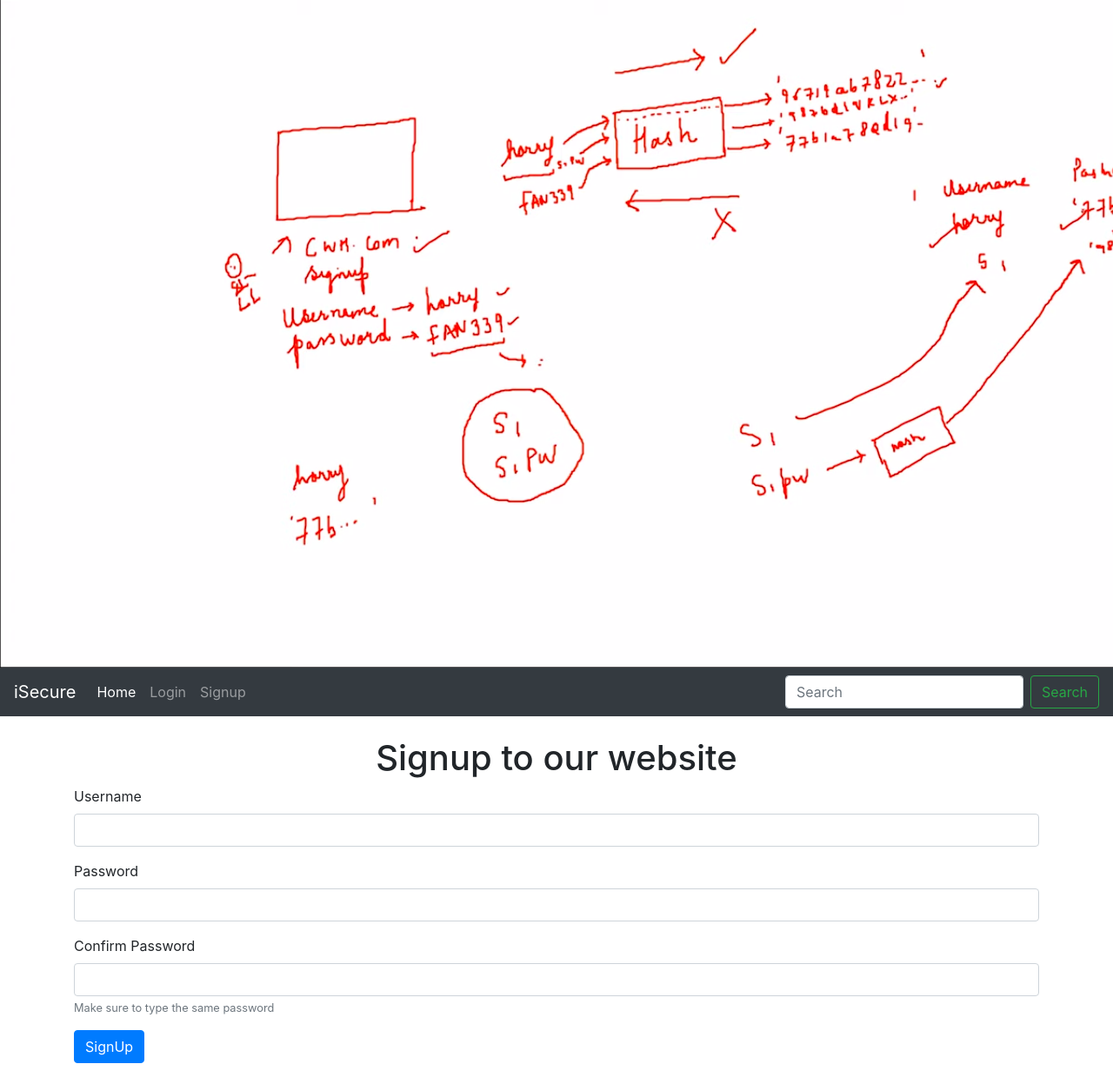
After one commit to devrath-rana23/CodeWithHarryPhp, a PHP site: page /phpByCodeWithHarry/40to46LoginForm/loginsystem/signup.php in a window 1280 px wide; the page is wider, and only the part inside the window is pictured. The commit adds this page. Shown: that part at 87% size. Run offline with PHP 8.4, Linux system fonts and the light colour scheme.

Commit message:
Login form

```diff
--- /dev/null
+++ b/40to46LoginForm/loginsystem/signup.php
@@ -0,0 +1,99 @@
+<?php
+$showAlert = false;
+$showError = false;
+if($_SERVER["REQUEST_METHOD"] == "POST"){
+    include '../partials/_dbconnect.php';
+    $username = $_POST["username"];
+    $password = $_POST["password"];
+    $cpassword = $_POST["cpassword"];
+    // $exists=false;
+
+    // Check whether this username exists
+    $existSql = "SELECT * FROM `users` WHERE username = '$username'";
+    $result = mysqli_query($conn, $existSql);
+    $numExistRows = mysqli_num_rows($result);
+    if($numExistRows > 0){
+        // $exists = true;
+        $showError = "Username Already Exists";
+    }
+    else{
+        // $exists = false;
+        if(($password == $cpassword)){
+            $hash = password_hash($password, PASSWORD_DEFAULT);
+            $sql = "INSERT INTO `users` ( `username`, `password`, `dt`) VALUES ('$username', '$hash', current_timestamp())";
+            $result = mysqli_query($conn, $sql);
+            if ($result){
+                $showAlert = true;
+            }
+        }
+        else{
+            $showError = "Passwords do not match";
+        }
+    }
+}
+
+?>
+
+<!doctype html>
+<html lang="en">
+  <head>
+    <!-- Required meta tags -->
+    <meta charset="utf-8">
+    <meta name="viewport" content="width=device-width, initial-scale=1, shrink-to-fit=no">
+
+    <!-- Bootstrap CSS -->
+    <link rel="stylesheet" href="https://stackpath.bootstrapcdn.com/bootstrap/4.4.1/css/bootstrap.min.css" integrity="sha384-Vkoo8x4CGsO3+Hhxv8T/Q5PaXtkKtu6ug5TOeNV6gBiFeWPGFN9MuhOf23Q9Ifjh" crossorigin="anonymous">
+
+    <title>SignUp</title>
+  </head>
+  <body>
+  <img src="../../password.png" alt="" srcset="">
+    <?php require '../partials/_nav.php' ?>
+    <?php
+    if($showAlert){
+    echo ' <div class="alert alert-success alert-dismissible fade show" role="alert">
+        <strong>Success!</strong> Your account is now created and you can login
+        <button type="button" class="close" data-dismiss="alert" aria-label="Close">
+            <span aria-hidden="true">&times;</span>
+        </button>
+    </div> ';
+    }
+    if($showError){
+    echo ' <div class="alert alert-danger alert-dismissible fade show" role="alert">
+        <strong>Error!</strong> '. $showError.'
+        <button type="button" class="close" data-dismiss="alert" aria-label="Close">
+            <span aria-hidden="true">&times;</span>
+        </button>
+    </div> ';
+    }
+    ?>
+
+    <div class="container my-4">
+     <h1 class="text-center">Signup to our website</h1>
+     <form action="../loginsystem/signup.php" method="post">
+        <div class="form-group">
+            <label for="username">Username</label>
+            <input type="text" maxlength="11" class="form-control" id="username" name="username" aria-describedby="emailHelp">
+
+        </div>
+        <div class="form-group">
+            <label for="password">Password</label>
+            <input type="password" maxlength="23" class="form-control" id="password" name="password">
+        </div>
+        <div class="form-group">
+            <label for="cpassword">Confirm Password</label>
+            <input type="password" class="form-control" id="cpassword" name="cpassword">
+            <small id="emailHelp" class="form-text text-muted">Make sure to type the same password</small>
+        </div>
+
+        <button type="submit" class="btn btn-primary">SignUp</button>
+     </form>
+    </div>
+
+    <!-- Optional JavaScript -->
+    <!-- jQuery first, then Popper.js, then Bootstrap JS -->
+    <script src="https://code.jquery.com/jquery-3.4.1.slim.min.js" integrity="sha384-J6qa4849blE2+poT4WnyKhv5vZF5SrPo0iEjwBvKU7imGFAV0wwj1yYfoRSJoZ+n" crossorigin="anonymous"></script>
+    <script src="https://cdn.jsdelivr.net/npm/popper.js@1.16.0/dist/umd/popper.min.js" integrity="sha384-Q6E9RHvbIyZFJoft+2mJbHaEWldlvI9IOYy5n3zV9zzTtmI3UksdQRVvoxMfooAo" crossorigin="anonymous"></script>
+    <script src="https://stackpath.bootstrapcdn.com/bootstrap/4.4.1/js/bootstrap.min.js" integrity="sha384-wfSDF2E50Y2D1uUdj0O3uMBJnjuUD4Ih7YwaYd1iqfktj0Uod8GCExl3Og8ifwB6" crossorigin="anonymous"></script>
+  </body>
+</html>
--- a/40&41LoginForm/partials/_dbconnect.php
+++ b/40to46LoginForm/partials/_dbconnect.php
@@ -6,10 +6,5 @@ $database = "misuse";
 
 $conn = mysqli_connect($server, $username, $password, $database);
 if (!$conn){
-//     echo "success";
-// }
-// else{
     die("Error". mysqli_connect_error());
 }
-
-?>
--- a/40&41LoginForm/partials/_nav.php
+++ b/40to46LoginForm/partials/_nav.php
@@ -1,4 +1,11 @@
-<nav class="navbar navbar-expand-lg navbar-dark bg-dark">
+<?php
+if(isset($_SESSION['loggedin']) && $_SESSION['loggedin']==true){
+  $loggedin= true;
+}
+else{
+  $loggedin = false;
+}
+echo '<nav class="navbar navbar-expand-lg navbar-dark bg-dark">
   <a class="navbar-brand" href="../loginsystem">iSecure</a>
   <button class="navbar-toggler" type="button" data-toggle="collapse" data-target="#navbarSupportedContent" aria-controls="navbarSupportedContent" aria-expanded="false" aria-label="Toggle navigation">
     <span class="navbar-toggler-icon"></span>
@@ -8,22 +15,28 @@
     <ul class="navbar-nav mr-auto">
       <li class="nav-item active">
         <a class="nav-link" href="../loginsystem/welcome.php">Home <span class="sr-only">(current)</span></a>
-      </li>
-      <li class="nav-item">
+      </li>';
+
+      if(!$loggedin){
+      echo '<li class="nav-item">
         <a class="nav-link" href="../loginsystem/login.php">Login</a>
       </li>
       <li class="nav-item">
         <a class="nav-link" href="../loginsystem/signup.php">Signup</a>
-      </li>
-      <li class="nav-item">
+      </li>';
+      }
+      if($loggedin){
+      echo '<li class="nav-item">
         <a class="nav-link" href="../loginsystem/logout.php">Logout</a>
-      </li>
+      </li>';
+    }
 
 
-    </ul>
+    echo '</ul>
     <form class="form-inline my-2 my-lg-0">
       <input class="form-control mr-sm-2" type="search" placeholder="Search" aria-label="Search">
       <button class="btn btn-outline-success my-2 my-sm-0" type="submit">Search</button>
     </form>
   </div>
-</nav>
+</nav>';
+?>
```
Also changed, not shown: 40&41LoginForm/loginsystem/logout.php (deleted, +0 -10 lines), 40&41LoginForm/loginsystem/signup.php (deleted, +0 -87 lines), 40to46LoginForm/loginsystem/login.php (renamed from 40&41LoginForm/loginsystem/login.php, +16 -8 lines), 40to46LoginForm/loginsystem/logout.php (added, +9 -0 lines), 40to46LoginForm/loginsystem/welcome.php (renamed from 40&41LoginForm/loginsystem/welcome.php, +9 -2 lines), password.png (added).
